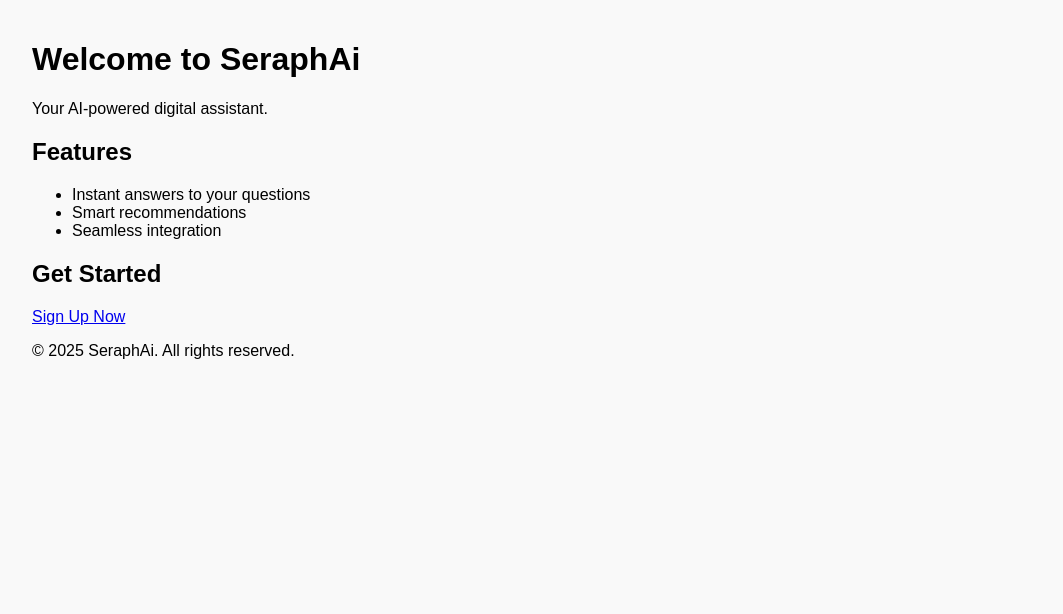
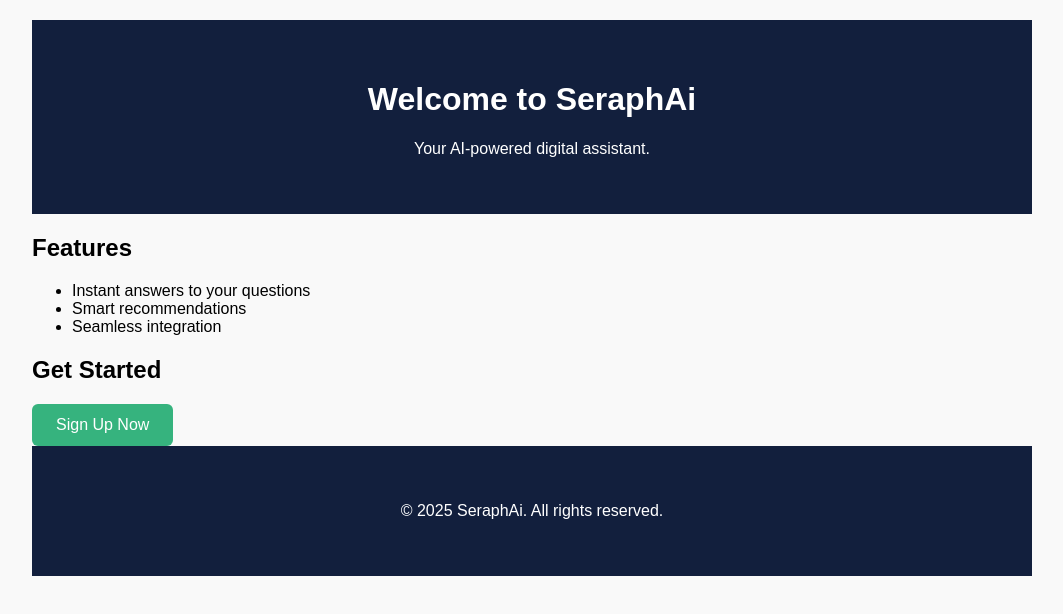
Before and after one commit to abekahan/Seraphai, a plain HTML site: page index.html in a window 1280 px wide. Shown: the whole page, without its empty margins (108-1171 px from the left). Drawn offline with Linux system fonts and the light colour scheme.

Commit message:
Update index.html

```diff
--- a/index.html
+++ b/index.html
@@ -8,10 +8,10 @@
 </head>
 <body>
   <div class="landing-page">
-    <header>
+    <div class="header">
       <h1>Welcome to SeraphAi</h1>
       <p>Your AI-powered digital assistant.</p>
-    </header>
+    </div>
     <main>
       <section class="features">
         <h2>Features</h2>
@@ -23,14 +23,13 @@
       </section>
       <section class="cta">
         <h2>Get Started</h2>
-        <a href="#signup" class="btn">Sign Up Now</a>
+        <a href="#signup" class="cta-btn">Sign Up Now</a>
       </section>
     </main>
-    <footer>
+    <div class="footer">
       <p>&copy; 2025 SeraphAi. All rights reserved.</p>
-    </footer>
+    </div>
   </div>
-  <!-- If you want to enable the Botpress chatbot, insert your actual botId and clientId below -->
   <!--
   <script src="https://cdn.botpress.cloud/webchat/v1/inject.js" async></script>
   <script>
```
